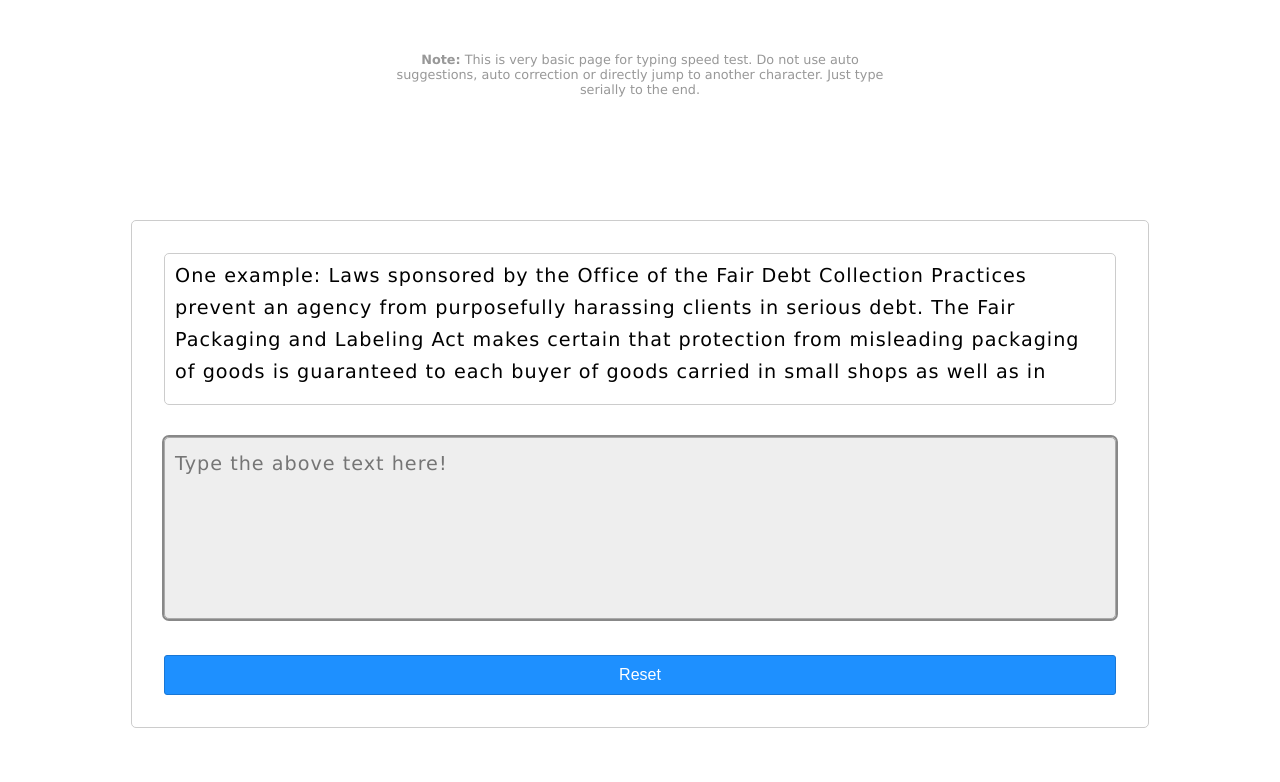
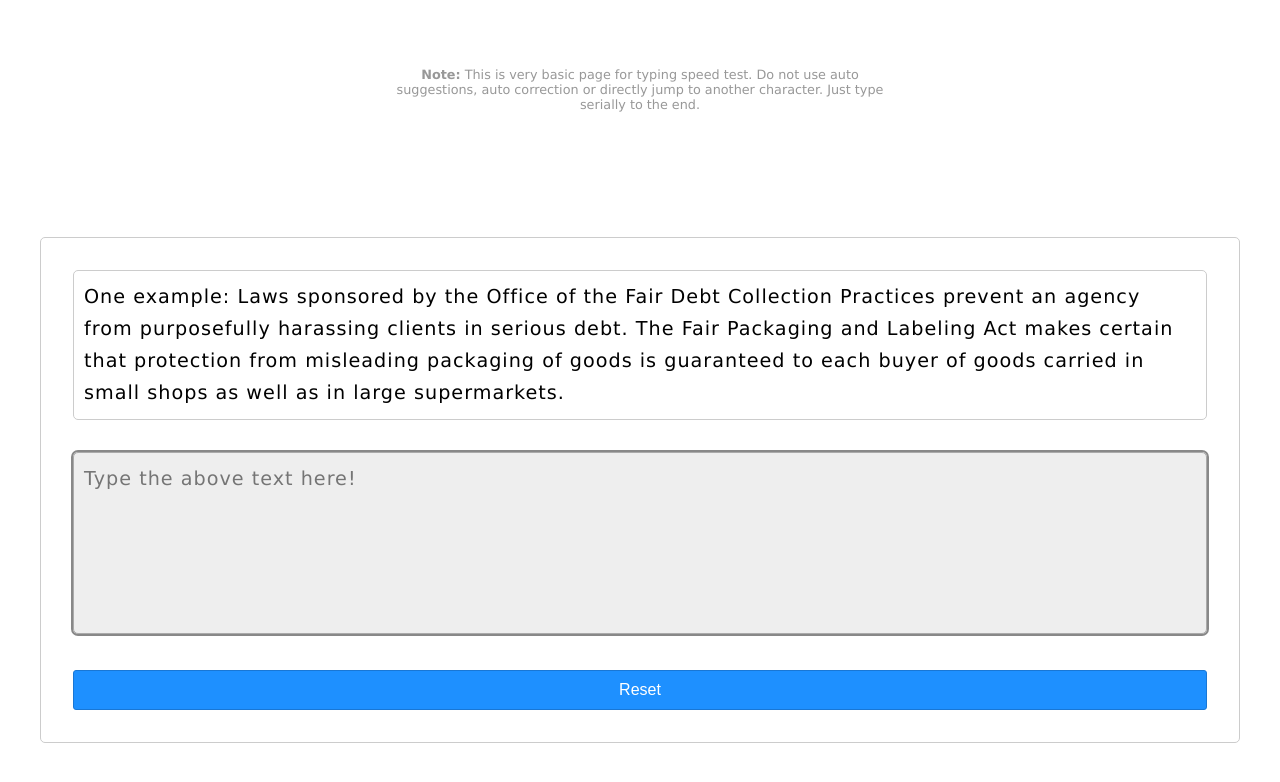
Before and after one commit to Prakash-Banjade/typingtest, a plain HTML site: page index.html in a window 1280 px wide. Drawn offline with Linux system fonts and the light colour scheme; no server answers.

Commit message:
finalized

```diff
--- a/index.css
+++ b/index.css
@@ -36,14 +36,14 @@ body{
     gap: 3rem;
     max-width: 1200px;
     /* margin: auto; */
-    padding: 30px;
+    /* padding: 30px; */
 }
 
 .typingSection > *{
     flex: 1 1 400px;
 }
 .wrapper{
-    max-width: 100ch;
+    max-width: 100%;
     margin: auto;
     border: 1px solid #ccc;
     border-radius: 5px;
```
